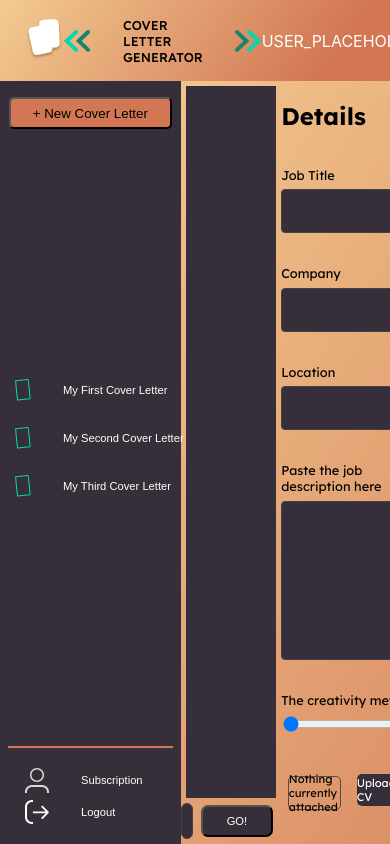
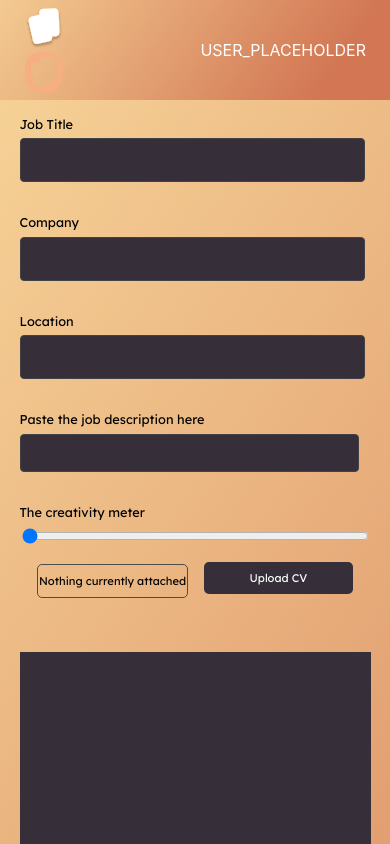
Before and after one commit to xEpiqq/coverletter-gen, a Next.js app: page /dashboard in a window 390 px wide. Shown: the top 844 px of the page. Built offline with nearby package versions, Linux system fonts and the light colour scheme; a web font is replaced by a local one.

Commit message:
Mobile responsive dashboard

```diff
--- a/app/dashboard/dashboard.module.scss
+++ b/app/dashboard/dashboard.module.scss
@@ -7,6 +7,10 @@
 
   width: 100vw;
   height: 100vh;
+
+  @media (max-width: 768px) {
+    height: 100%;
+  }
 }
 
 .navbar {
@@ -48,6 +52,12 @@
   }
 
   .navbar_right {}
+
+  @media (max-width: 768px) {
+    .navbar_center {
+      display: none;
+    }
+  }
 }
 
 .content {
@@ -71,15 +81,21 @@
         color: #b3b3b3;
       }
   }
+
+  @media (max-width: 768px) {
+    flex-direction: column-reverse;
+  }
 }
 
 .content_left,
 .content_center,
 .content_right {
   height: 100%;
+  width: 100%;
 }
 
-.content_left {
+.content_left_open,
+.content_left_closed {
   flex: 1;
 
   display: flex;
@@ -88,6 +104,8 @@
   align-items: center;
 
   background-color: #362f3a;
+
+  width: 100%;
 
   .content_left_top {
     width: 100%;
@@ -209,7 +227,6 @@
   flex-direction: column;
   justify-content: space-between;
   align-items: center;
-  width: 100%;
 
   .content_center_textbox {
     width: 90%;
@@ -231,6 +248,12 @@
 
       // disable resize
       resize: none;
+    }
+
+    @media (max-width: 768px) {
+      textarea {
+        height: 30rem;
+      }
     }
   }
 
@@ -284,10 +307,18 @@
   justify-content: space-between;
   align-items: flex-start;
   margin-right: 3rem;
-  width: 100%;
+  width: 90%;
+  margin-left: 5%;
+  margin-right: 5%;
+  height: 100px;
+
 
   h2 {
     color: black;
+
+    @media (max-width: 768px) {
+      display: none;
+    }
   }
 
   * {
@@ -322,7 +353,7 @@
     border: 1.5px solid #414243;
     border-radius: 4px;
 
-    width: 100%;
+    width: 95%;
 
     height: 2.5rem;
 
@@ -336,7 +367,7 @@
     border-radius: 4px;
 
     height: 100%;
-    width: 100%;
+    width: 95%;
 
     resize: none;
 
@@ -397,3 +428,29 @@
     align-items: center;
   }
 }
+
+.content_left_open {
+  @media (max-width: 768px) {
+    position: fixed;
+    top: 0;
+    left: 0;
+    width: 80%;
+    height: 100%;
+  }
+}
+
+.content_left_closed {
+  display: flex;
+  height: 100%;
+  @media (max-width: 768px) {
+    display: none;
+  }
+}
+
+.sidebar_toggle {
+  display: none;
+  @media (max-width: 768px) {
+    display: flex;
+  }
+
+}
--- a/app/dashboard/page.jsx
+++ b/app/dashboard/page.jsx
@@ -20,12 +20,17 @@ export default function Dashboard() {
   const [resumePdf, setResumePdf] = useState("");
   const [creativityMeter, setCreativityMeter] = useState(0);
   const [letterText, setLetterText] = useState("");
+  const [sidebarOpen, setSidebarOpen] = useState(false);
 
   const uploadResume = (e) => {};
 
   const createCoverLetter = (e) => {
     setCoverLetterOptions([...coverLetterOptions, "New Cover Letter"]);
   };
+
+  const handleSidebar = (e) => {
+    setSidebarOpen(!sidebarOpen);
+  }
 
   const generateCoverLetter = async (e) => {
     console.log("sending to api")
@@ -61,6 +66,7 @@ export default function Dashboard() {
       <div className={s.navbar}>
         <div className={s.navbar_left}>
           <img src="/logo.svg" alt="logo" />
+          <img className={s.sidebar_toggle} src="/logo_background.svg" alt="logo" onClick={handleSidebar}/>
         </div>
         <div className={s.navbar_center}>
           <img src="/double_arrow_left.svg" alt="logo" />
@@ -70,8 +76,9 @@ export default function Dashboard() {
         <div className={s.navbar_right}>USER_PLACEHOLDER</div>
       </div>
       <div className={s.content}>
-        <div className={s.content_left}>
+        <div className={sidebarOpen ? s.content_left_open : s.content_left_closed}>
           <div className={s.content_left_top}>
+            {sidebarOpen && <button onClick={handleSidebar}>{"< Close"}</button>}
             <button onClick={(e) => createCoverLetter(e)}>
               {"+ New Cover Letter"}
             </button>
```
